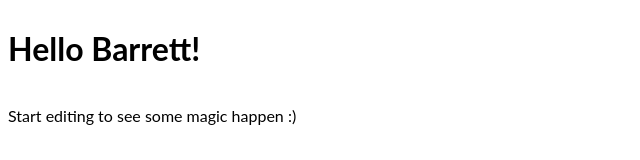
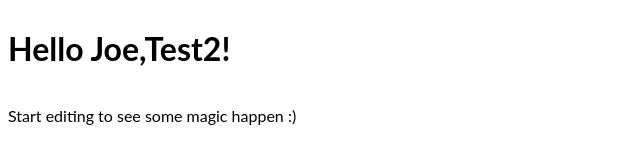
Before and after one commit to cloaknhippo/angular-mqxwru, an Angular app: page / in a window 1280 px wide. Shown: the top 160 px of the page, without its empty margins (0-640 px from the left). Built offline with nearby package versions, Linux system fonts and the light colour scheme.

Commit message:
1 file modified

```diff
--- a/src/dashboard/dashboard.component.ts
+++ b/src/dashboard/dashboard.component.ts
@@ -6,5 +6,5 @@ import { Component } from '@angular/core';
   styleUrls: [ './dashboard.component.css' ]
 })
 export class AppComponent  {
-  name = 'Barrett';
+  name = 'Joe,Test2';
 }
```
